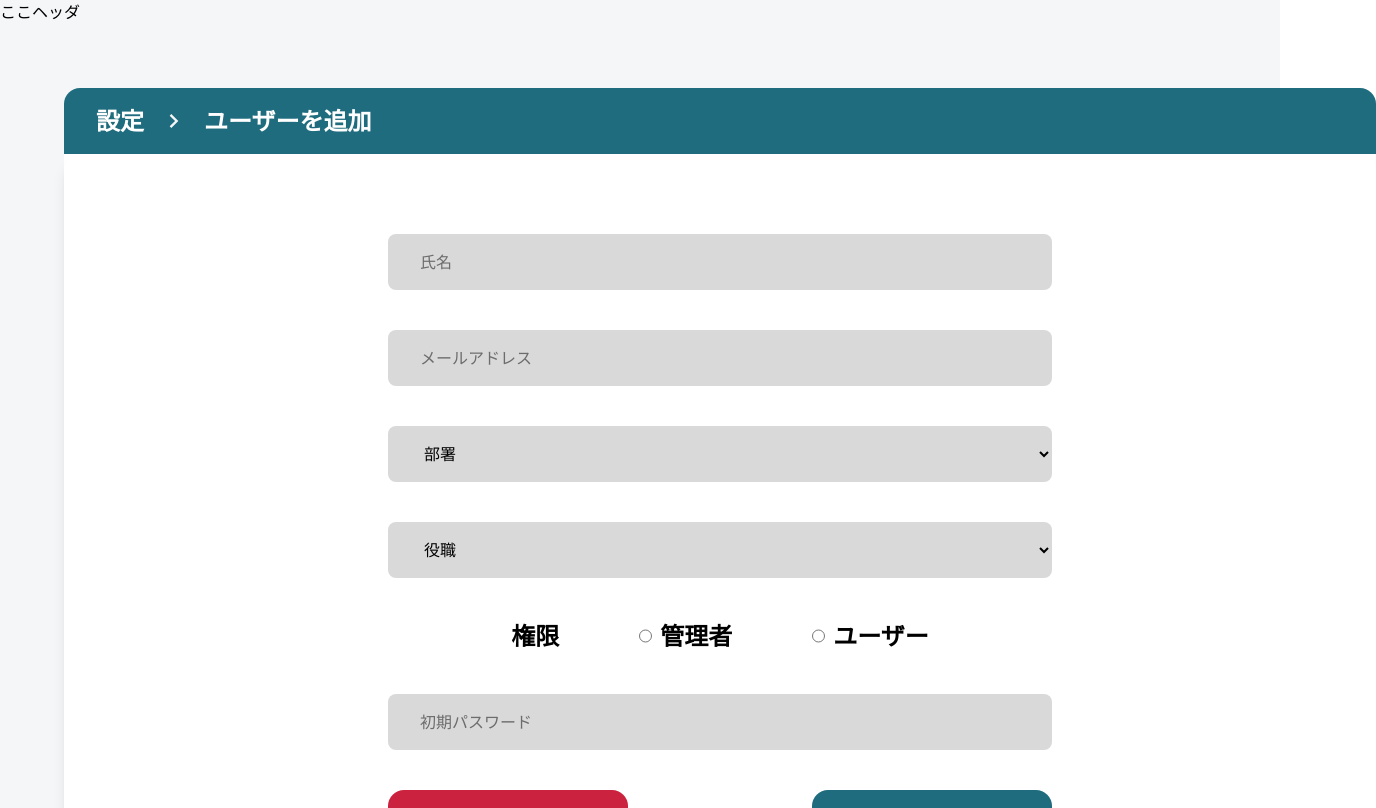
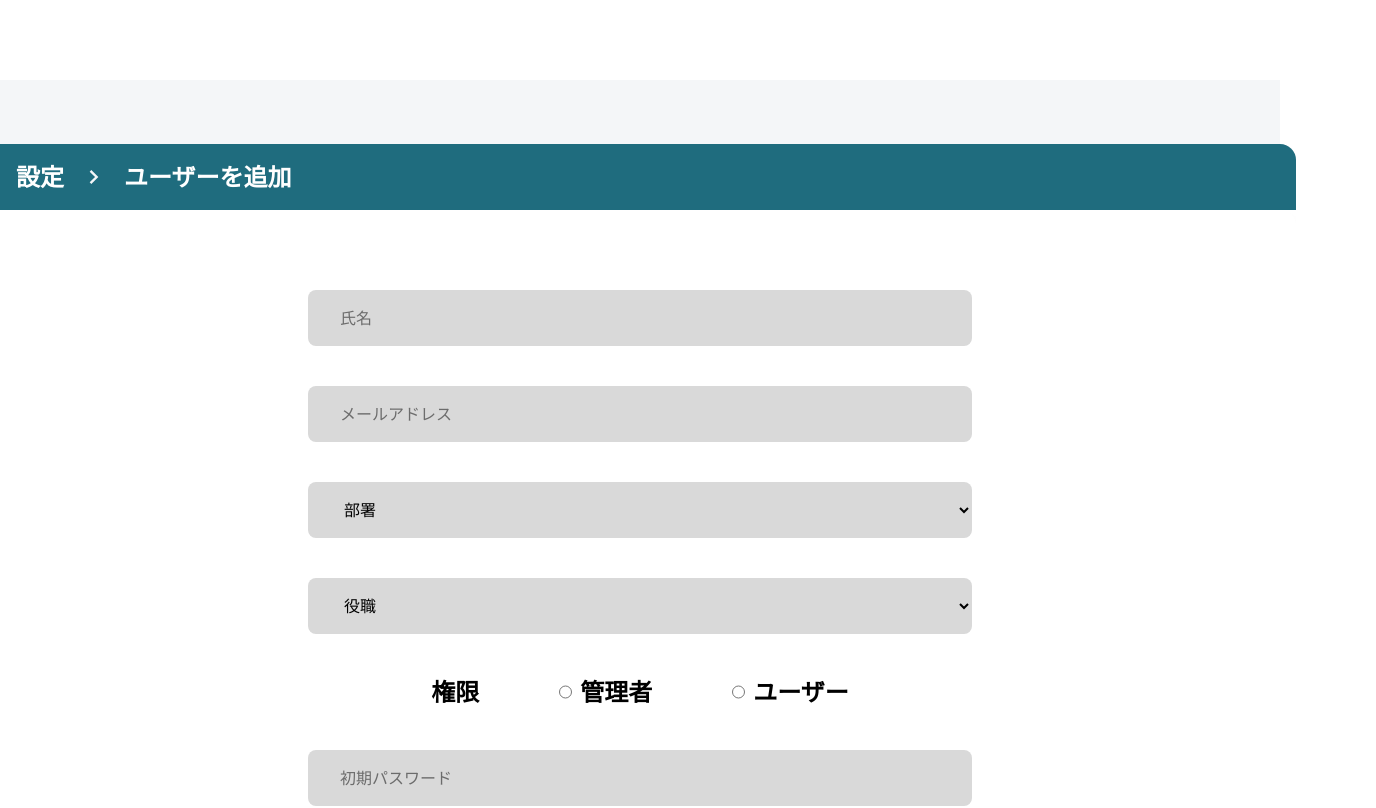
Before and after one commit to harutocom/city-hall-workflow, a Next.js app: page /signup in a window 1280 px wide. Shown: the top 808 px of the page, 1376 px wide, since content can reach past the window. Built offline with nearby package versions, Linux system fonts and the light colour scheme.

Commit message:
signupUIの修正

```diff
--- a/app/(auth)/signup/page.tsx
+++ b/app/(auth)/signup/page.tsx
@@ -3,8 +3,7 @@ import Image from 'next/image';
 export default function Signup() {
   return (
   <>
-  <div className="flex flex-col bg-[#F4F6F8]">
-    <p>ここヘッダ</p>
+  <div className="flex flex-col mt-[80px] items-center bg-[#F4F6F8]">
     <div className="m-[64px] w-[1312px] h-[816px] rounded-[16px] bg-white">
       <div className="flex w-[1312px] h-[66px] bg-[#1F6C7E] rounded-t-[16px] items-center gap-[16px] pl-[32px] text-[24px] text-white font-bold">
         <p>設定</p>
@@ -15,23 +14,23 @@ export default function Signup() {
         <input type="name" placeholder='氏名' className='h-[56px] w-[664px] bg-[#D9D9D9] pl-[32px] rounded-[8px]'></input>
         <input type="email" placeholder='メールアドレス' className='h-[56px] w-[664px] bg-[#D9D9D9] pl-[32px] rounded-[8px]'></input>
         <select className='h-[56px] w-[664px] bg-[#D9D9D9] pl-[32px] rounded-[8px]'>
-          <option>部署</option>
+          <option hidden>部署</option>
           <option>DX推進課</option>
           <option>市民課</option>
         </select>
         <select className='h-[56px] w-[664px] bg-[#D9D9D9] pl-[32px] rounded-[8px]'>
-          <option>役職</option>
+          <option hidden>役職</option>
         </select>
         <div className="flex items-center gap-[80px]">
           <h3 className="text-[24px] font-bold">権限</h3>
-          <div className="flex">
+          <label className="flex">
             <input type="radio" name="auth" value="1"></input>
             <p className="ml-2 text-[24px] font-bold">管理者</p>
-          </div>
-          <div className="flex">
+          </label>
+          <label className="flex">
             <input type="radio" name="auth" value="2"></input>
             <p className="ml-2 text-[24px] font-bold">ユーザー</p>
-          </div>
+          </label>
         </div>
         <input type="password" placeholder='初期パスワード' className='h-[56px] w-[664px] bg-[#D9D9D9] pl-[32px] rounded-[8px]'></input>
         <div className="flex gap-[184px] text-white text-[20px] font-bold">
```
Also changed, not shown: app/(auth)/login/page.tsx (+1 -1 lines).
